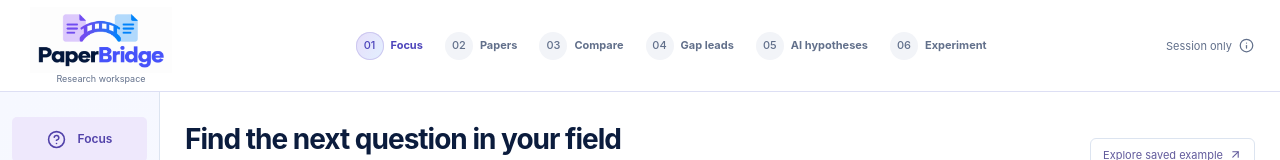
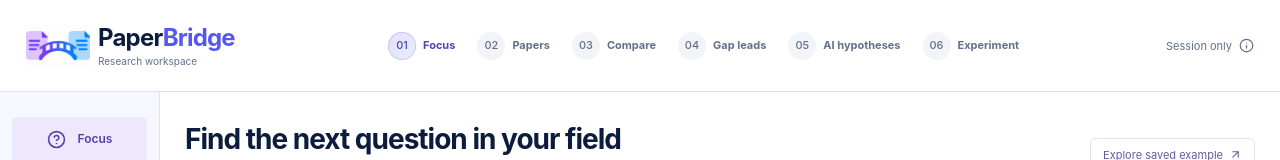
Before and after one commit to alainakelly-sketch/HACKOHI-O-2026, a React (Vite) app: page /tmp/paperbridge-discovery/desktop.png in a window 1280 px wide. Shown: the top 160 px of the page. Built offline with nearby package versions, Linux system fonts and the light colour scheme; no server answers.

Commit message:
Fix top-left logo and match wordmark to title typography

```diff
--- a/src/App.tsx
+++ b/src/App.tsx
@@ -660,14 +660,22 @@ export default function App() {
       <header className="app-header">
         <a
           className="brand"
+          aria-label="PaperBridge research workspace"
           href="#question"
           onClick={(e) => {
             e.preventDefault();
             setActiveNav('question');
           }}
         >
-          <BridgeMark />
-          <span className="brand-tagline">Research workspace</span>
+          <span className="brand-icon-frame">
+            <BridgeMark />
+          </span>
+          <div className="brand-type">
+            <strong className="brand-name">
+              Paper<span className="brand-word-bridge">Bridge</span>
+            </strong>
+            <span className="brand-tagline">Research workspace</span>
+          </div>
         </a>
         <nav className="steps" role="tablist" aria-label="Research workflow">
           {nav.map((item, i) => (
--- a/src/components/Primitives.tsx
+++ b/src/components/Primitives.tsx
@@ -4,10 +4,10 @@ export function BridgeMark({ small = false }: { small?: boolean }) {
   return (
     <img
       className={small ? 'bridge-mark small' : 'bridge-mark'}
-      src={small ? '/paperbridge-icon.png' : '/paperbridge-logo.png'}
-      width={small ? 42 : 150}
-      height={small ? 42 : 70}
-      alt={small ? '' : 'PaperBridge'}
+      src="/paperbridge-icon.png"
+      width={small ? 42 : 72}
+      height={small ? 42 : 72}
+      alt={small ? '' : 'PaperBridge logo'}
       aria-hidden={small ? true : undefined}
     />
   );
--- a/src/styles.css
+++ b/src/styles.css
@@ -2438,3 +2438,58 @@ button.primary:hover:not(:disabled) {
     grid-template-columns: 1fr;
   }
 }
+
+/* The supplied symbol and live wordmark share the title's typeface. */
+.app-header .brand {
+  flex-direction: row;
+  align-items: center;
+  justify-content: flex-start;
+  min-width: 215px;
+  gap: 8px;
+}
+.brand .brand-icon-frame {
+  display: block;
+  width: 64px;
+  height: 44px;
+  overflow: hidden;
+  margin: 0;
+  flex-shrink: 0;
+}
+.brand .brand-icon-frame .bridge-mark {
+  width: 72px;
+  height: 72px;
+  max-width: none;
+  margin: -14px 0 0 -4px;
+  object-fit: contain;
+}
+.brand .brand-type {
+  min-width: 0;
+}
+.brand .brand-name {
+  font-family: inherit;
+  font-size: 24px;
+  font-weight: 700;
+  line-height: 1.2;
+  letter-spacing: -0.8px;
+  color: var(--ink);
+}
+.brand .brand-name .brand-word-bridge {
+  display: inline;
+  font: inherit;
+  letter-spacing: inherit;
+  margin: 0;
+  color: var(--accent);
+}
+.brand .brand-tagline {
+  margin-top: 3px;
+  font-size: 10px;
+}
+@media (max-width: 760px) {
+  .app-header .brand {
+    min-width: 0;
+    gap: 6px;
+  }
+  .brand .brand-name {
+    font-size: 23px;
+  }
+}
```
Also changed, not shown: tests/brand-planning.browser.ts (+20 -2 lines), 2 other files (tests, documents, lock files or other folders).
